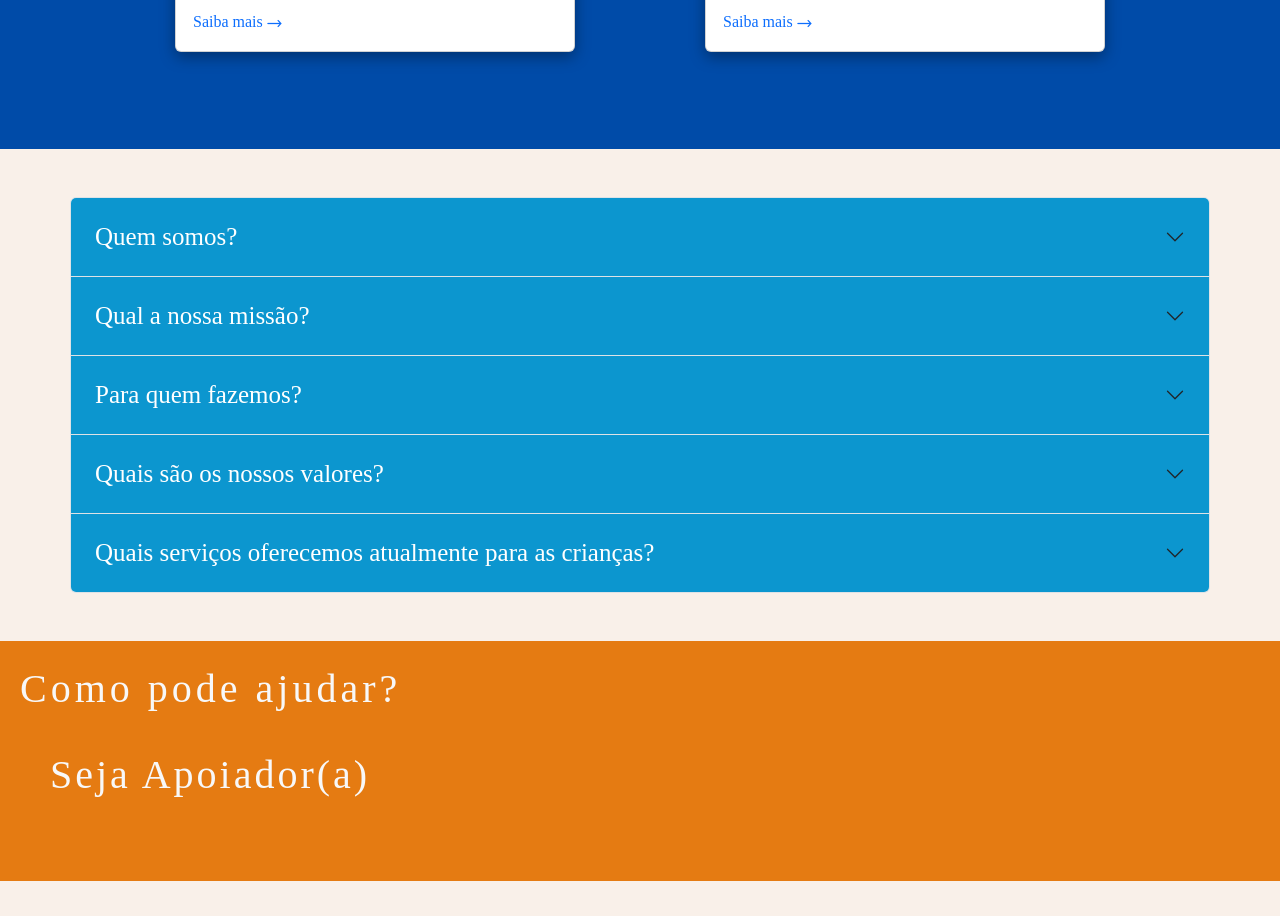
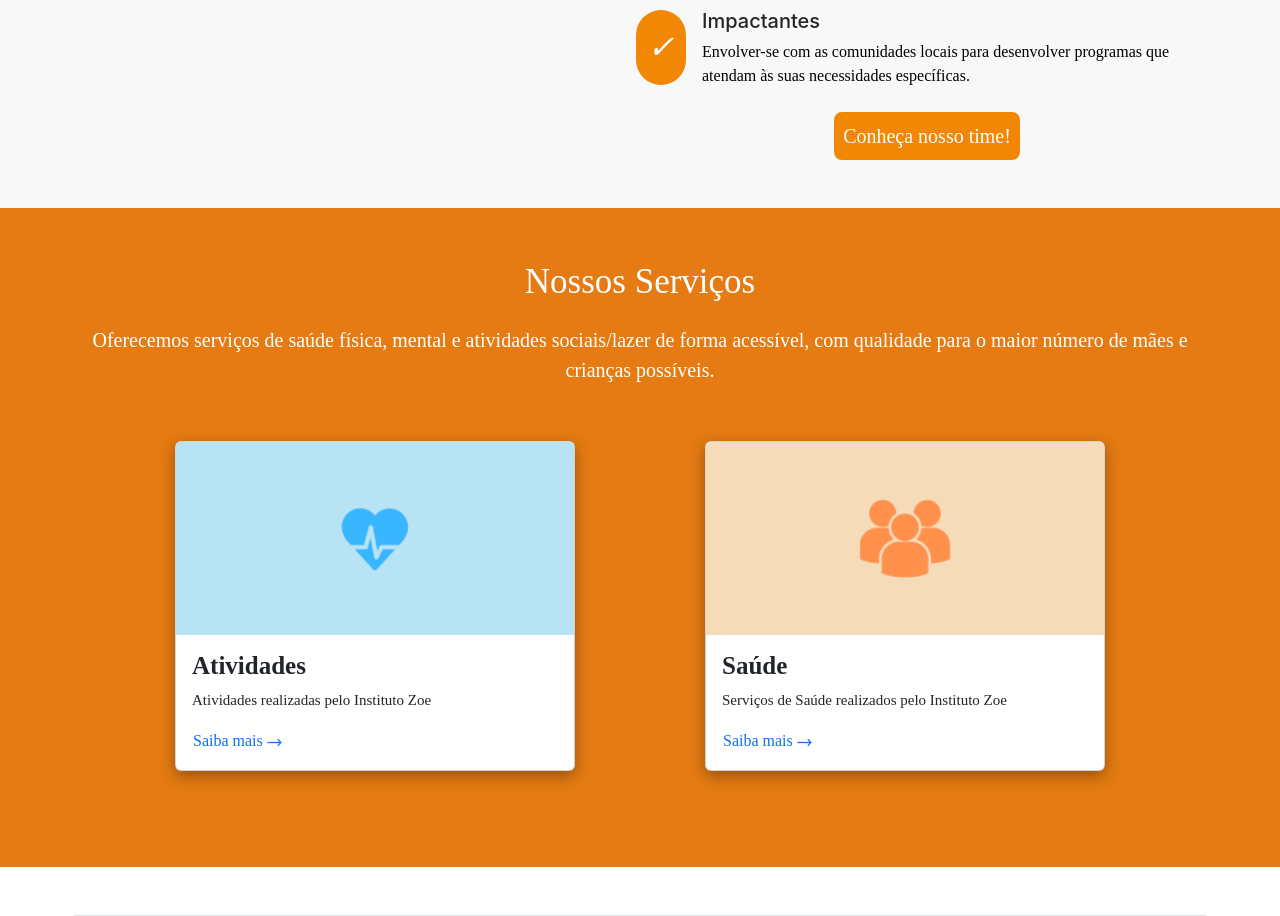
Before and after one commit to ProjetoZOE/InstitutoZoe, a PHP site: page / in a window 1280 px wide. Shown: the part 1296-2212 px from the top of the page. Run offline with PHP 8.4, Linux system fonts and the light colour scheme; some web fonts are replaced.

Commit message:
Add Sobre o Instituto Zoe

```diff
--- a/index.html
+++ b/index.html
@@ -119,7 +119,84 @@
             </div>
         </section>
 
-        <section class="py-5" style="background-color: #004ba8 ;">
+        <section class="py-5" style="background-color: #F8F8F8;">
+            <div class="container">
+                <div class="row justify-content-center align-items-center g-2">
+                    <div class="col d-flex justify-content-center align-items-center">
+                        <img src="https://upload.wikimedia.org/wikipedia/commons/thumb/2/21/Solid_black.svg/512px-Solid_black.svg.png"
+                            alt="Equipe do Instituto Zoe" class="img-fluid"
+                            style="border: none; border-radius: 5px; max-width: 75%; height: auto;">
+                    </div>
+
+                    <div class="col">
+                        <p class="section-title" style="color: #333333; text-align: start;">Sobre o Instituto Zoe</p>
+                        <p class="section-text" style="color: black;">Fundada em 2008, o Instituto Zoe se dedica a
+                            preencher lacunas na área da saúde em comunidades carentes. Nossa missão é fornecer serviços
+                            de saúde acessíveis e de qualidade, independentemente da condição socioeconômica.
+                        </p>
+                        <p class="section-text mb-4" style="color: black;">
+                            Acreditamos que todos merecem acesso a
+                            cuidados de saúde que sejam:</p>
+                        <div>
+                            <!-- Bloco Acessíveis -->
+                            <div class="row align-items-center g-2 mb-2">
+                                <div class="col-auto">
+                                    <div class="icon-container me-3">
+                                        <i class="checkmark">&#10003;</i>
+                                    </div>
+                                </div>
+                                <div class="col">
+                                    <p class="section-subtitle mb-1">Acessíveis</p>
+                                    <p class="section-subtext mb-0">Removendo barreiras aos cuidados de saúde por meio
+                                        de clínicas móveis e taxas variáveis.</p>
+                                </div>
+                            </div>
+
+                            <!-- Bloco Empáticos -->
+                            <div class="row align-items-center g-2 mb-2">
+                                <div class="col-auto">
+                                    <div class="icon-container me-3" style="background-color: #004ba8;">
+                                        <i class="checkmark">&#10003;</i>
+                                    </div>
+                                </div>
+                                <div class="col">
+                                    <p class="section-subtitle mb-1">Empáticos</p>
+                                    <p class="section-subtext mb-0">Respeitando as diversas origens e prestando cuidados
+                                        que reconheçam as necessidades culturais.</p>
+                                </div>
+                            </div>
+
+                            <!-- Bloco Impactantes -->
+                            <div class="row align-items-center g-2 mb-4">
+                                <div class="col-auto">
+                                    <div class="icon-container me-3">
+                                        <i class="checkmark">&#10003;</i>
+                                    </div>
+                                </div>
+                                <div class="col">
+                                    <p class="section-subtitle mb-1 ">Impactantes</p>
+                                    <p class="section-subtext mb-0">Envolver-se com as comunidades locais para
+                                        desenvolver programas que atendam às suas necessidades específicas.</p>
+                                </div>
+                            </div>
+                            <div class="row justify-content-center">
+                                <div class="col-auto">
+                                    <a href="index-equipe.html" class="btn btn-lg p-2 text-white"
+                                        style="background-color: #f28705;">
+                                        Conheça nosso time!
+                                    </a>
+                                </div>
+                            </div>
+
+                        </div>
+                    </div>
+                </div>
+            </div>
+
+            </div>
+        </section>
+
+        <section class=" py-5" style="background-color: #E57B12;">
             <div class="container">
                 <p class="section-title">Nossos Serviços</p>
                 <p class="section-text" style="text-align: center;">
@@ -135,9 +212,10 @@
                             <img src="img/saúde.png" class="card-img-top" alt="Atividades">
                             <div class="card-body p-3">
                                 <h5 class="card-title">Atividades</h5>
-                                <p class="card-text">Atividades realizadas pelo Instituto Zoe</p>
-                                <a href="index-ativ.html" class="btn text-primary">Saiba mais <img
-                                        src="img/right-arrow-icon.png" alt="arrow-right"></a>
+                                <p class="card-text">Atividades realizadas pelo
+                                    Instituto Zoe</p>
+                                <a href="index-ativ.html" class="btn text-primary">Saiba
+                                    mais <img src="img/right-arrow-icon.png" alt="arrow-right"></a>
                             </div>
                         </div>
                     </div>
@@ -146,7 +224,8 @@
                             <img src="img/atividade.png" class="card-img-top" alt="Saúde">
                             <div class="card-body p-3">
                                 <h5 class=" card-title">Saúde</h5>
-                                <p class="card-text">Serviços de Saúde realizados pelo Instituto Zoe</p>
+                                <p class="card-text">Serviços de Saúde realizados pelo
+                                    Instituto Zoe</p>
                                 <a href="index-saude.html" class="btn text-primary">Saiba mais <img
                                         src="img/right-arrow-icon.png" alt="arrow-right"></a>
                             </div>
@@ -323,7 +402,8 @@
         <section id="apoiador" class="texto">
             <br>
             <h1>Como pode ajudar?</h1><br>
-            <p style="justify-content: center;"><a href="index-apoiador.html" style="text-align: center;">Seja Apoiador(a)</a></p>
+            <p style="justify-content: center;"><a href="index-apoiador.html" style="text-align: center;">Seja
+                    Apoiador(a)</a></p>
         </section>
         <br><br>
         <!-- Sobre -->
--- a/styles.css
+++ b/styles.css
@@ -344,7 +344,7 @@ nav {
 
 
 main {
-    background-color: #F9F0E9;
+    background-color: #ffffff;
     padding: 20px;
     flex: 1 0 auto;
     padding-top: 13vh;
@@ -381,7 +381,7 @@ main {
     justify-content: center;
     align-items: center;
     min-height: 150px;
-    background-color: #ece7e4;
+    background-color: #F8F8F8;
     border-radius: 10px;
     padding: 1rem;
     text-align: center;
@@ -407,6 +407,18 @@ main {
     color: white;
 }
 
+.section-subtitle {
+    font-family: 'Inter Medium';
+    font-size: 20px;
+    color: #252525;
+}
+
+.section-subtext {
+    font-family: 'Inter Regular';
+    font-size: 16px;
+    color: rgb(0, 0, 0);
+}
+
 .section-text {
     font-family: 'Inter Regular';
     font-size: 20px;
@@ -426,6 +438,22 @@ main {
 .card-text {
     font-size: 15px;
 }
+
+.icon-container {
+    width: 50px;
+    height: 75px;
+    background-color: #f28705;
+    border-radius: 50px;
+    display: flex;
+    justify-content: center;
+    align-items: center;
+}
+
+.checkmark {
+    color: white;
+    font-size: 2rem;
+}
+
 
 .video-container {
     position: relative;
```
Also changed, not shown: img/checkicon.svg (added), img/timemedicos.jpg (added), timemedicos.jpg (added).
